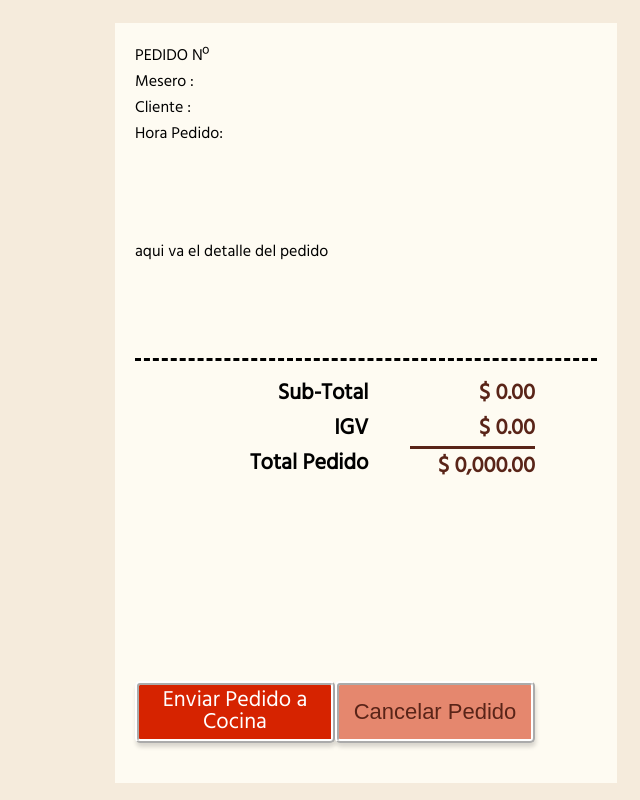
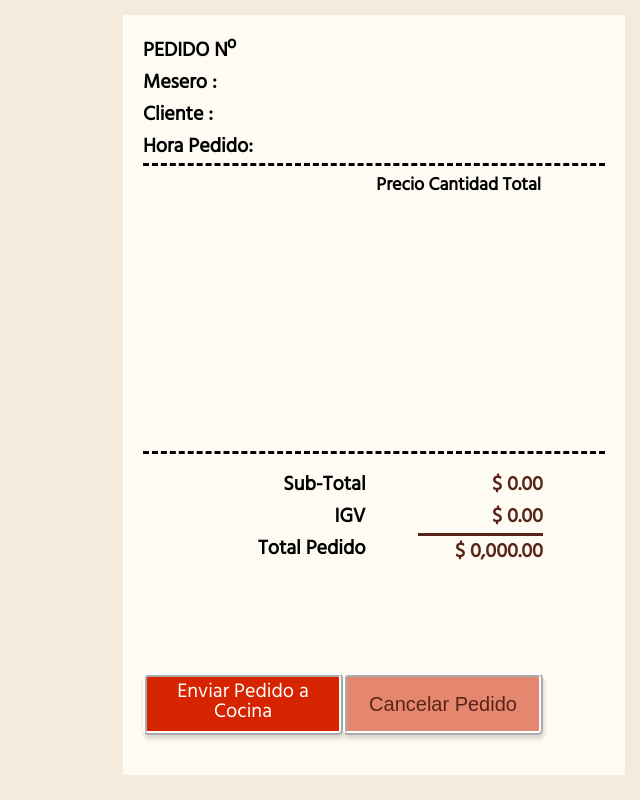
Before and after one commit to NellyCN/Burger-Queen-Dev-003, a Next.js app: page /takeorder in a window 1280 px wide. Shown: the whole page, without its empty margins (640-1280 px from the left). Built offline with nearby package versions, Linux system fonts and the light colour scheme; a web font is replaced by a local one.

Commit message:
agregando vistas admin y cocina a linksnavegacion

```diff
--- a/src/pages/footer.js
+++ b/src/pages/footer.js
@@ -6,7 +6,7 @@ export default function Foot() {
     <>
       <div className={Footer.containerButtons}>
         <div>
-          <button className={Footer.button1}>Clientes</button>
+          {/* <button className={Footer.button1}>Clientes</button> */}
           <Link href="/vistacocina" className={Footer.button1}>Revisar Estado de Pedidos</Link>
         </div>
         <div className={Footer.copy}>
--- a/src/pages/linksnavegacion.js
+++ b/src/pages/linksnavegacion.js
@@ -8,10 +8,10 @@ export default function Linksnavegacion() {
             <nav className={menu.linksnavegacion}>
                 <ul>
                     <li className={menu.lista}>
-                        <a className={menu.links} href="http://localhost:3000/"> Administrador</a>
+                        <Link href="/vistaadministrador" className={menu.links} > Administrador </Link>
                     </li>
                     <li className={menu.lista}>
-                        <a className={menu.links} href="http://localhost:3000/">Mesero</a>
+                        <Link href="/vistameseros" className={menu.links} >Mesero </Link>
                     </li>
                     <li className={menu.lista}>
                         <Link href="/vistacocina" className={menu.links} > Cocina </Link>
--- a/src/pages/takeorder.js
+++ b/src/pages/takeorder.js
@@ -5,14 +5,15 @@ export default function TakeOrders() {
   return (
     <>
       <div className={TakeOrder.containerOrders}>
-        <div className="containerOrdersHeader">
+        <div className={TakeOrder.containerOrdersHeader}>
           <p>PEDIDO Nº </p>
           <p>Mesero :</p>
           <p>Cliente :</p>
           <p>Hora Pedido:</p>
         </div>
+        <div className={TakeOrder.lineResumeOrders}></div>
         <div className={TakeOrder.containerDetailOrders}>
-          aqui va el detalle del pedido
+          Precio     Cantidad     Total
         </div>
         <div className={TakeOrder.resumeOrders}>
           <div className={TakeOrder.lineResumeOrders}></div>
--- a/src/styles/footer.module.css
+++ b/src/styles/footer.module.css
@@ -1,7 +1,7 @@
 @import url('https://fonts.googleapis.com/css2?family=Hind&family=Patua+One&display=swap');
 
 .containerButtons {
-    margin: 10px 23px 23px 23px;
+    margin: 7px 15px 15px 15px;
     padding: 20px;
     width: 100%;
     height: 160px;
--- a/src/styles/takeorder.module.css
+++ b/src/styles/takeorder.module.css
@@ -11,12 +11,13 @@
 
 }
 .containerOrders {
-    margin: 23px 23px 10px 20px;
+    margin: 15px 15px 8px 15px;
     padding: 20px;
     width: 502px;
     height: 760px;
     background: #FEFBF2;
     border-color: #592418;
+    border-width: 3px;
     float: right;
     font-family: 'Hind';
     display: flex;
@@ -24,8 +25,19 @@
     justify-content: space-between;
 }
 
-.lineResumeOrders{  /*ok*/
+.containerOrdersHeader {
+    font-weight: bold;
+    font-size: 20px;
+}
+.lineResumeOrders {  /*ok*/
     border-bottom-style: dashed;
+}
+.containerDetailOrders {
+    font-weight: bold;
+    font-size: 18px;
+    height: 500px;
+    text-align: right;
+    margin: 5px 64px
 }
 .labelResumeOrders {    /*ok*/
     padding:  15px 0px 15px 15px;
@@ -33,7 +45,7 @@
     float: left;
     text-align: right;
     font-weight: bold;
-    font-size: 22px;
+    font-size: 20px;
 }
 
 .dataLabelResumeOrders {    /*ok*/
@@ -44,7 +56,7 @@
     margin-right: 62px;
     text-align: right;
     font-weight: bold;
-    font-size: 22px;
+    font-size: 20px;
 }
 .totalprice{    /*ok*/
     border-top-style: solid ;
@@ -57,7 +69,7 @@
     margin: 90px 0 20px;
     padding: 5px 5px;
     text-align: center;
-    font-size: 22px;
+    font-size: 20px;
     line-height: 1;
     border-style: ridge;
     border-color: #ffff;
@@ -85,7 +97,7 @@
     margin: 90px 0 20px;
     padding: 5px 5px;
     text-align: center;
-    font-size: 22px;
+    font-size: 20px;
     line-height: 1;
     border-style: ridge;
     border-color: #ffff;
```
Also changed, not shown: src/pages/vistaadministrador.js (added, +14 -0 lines), src/pages/vistacocina.js (+13 -4 lines).
